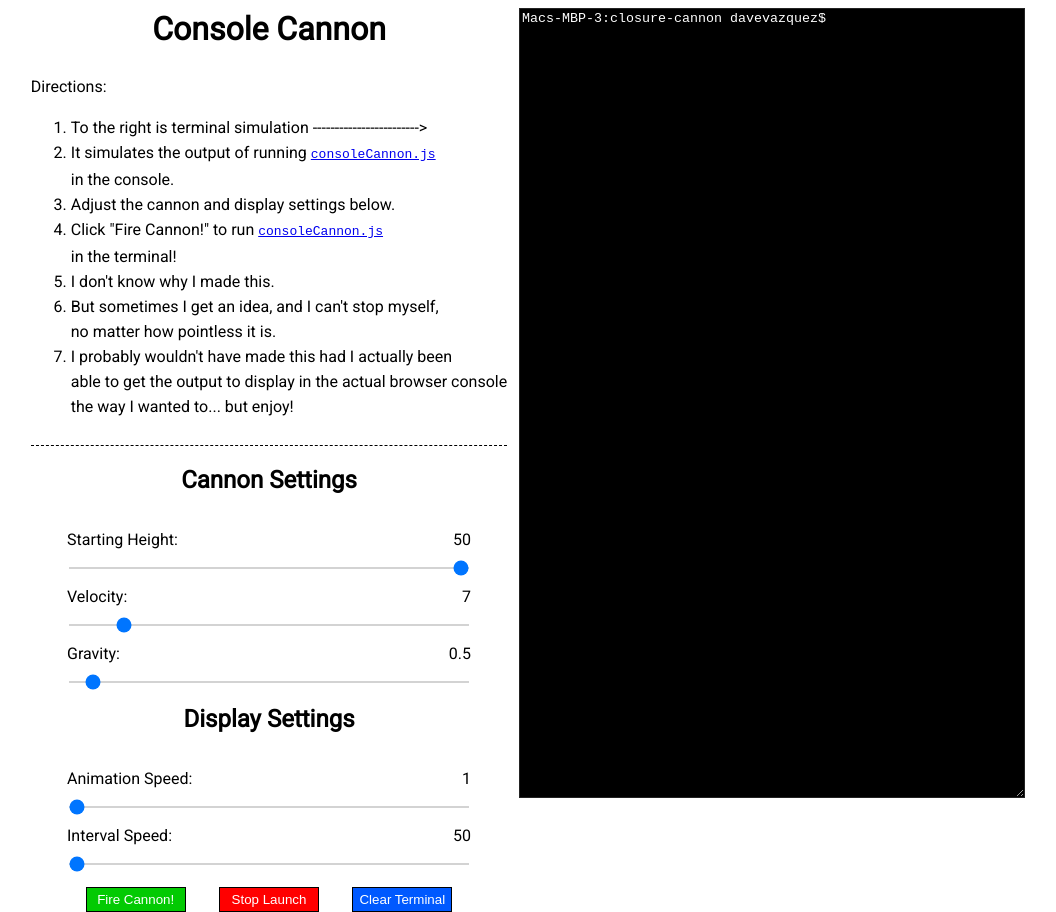
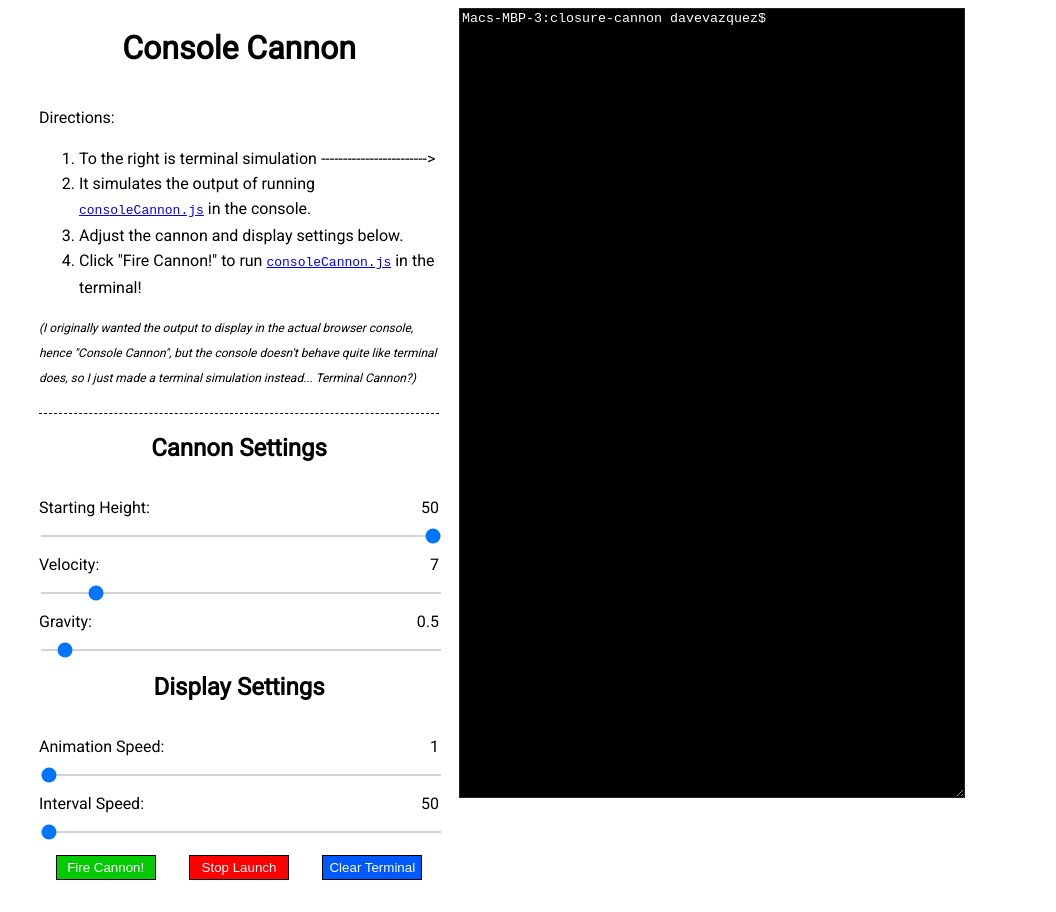
Before and after one commit to dave-vazquez/console-cannon, a plain HTML site: page index.html in a window 1280 px wide. Shown: the whole page, without its empty margins (121-1177 px from the left). After the commit the page ends 880 px from the top, so only its background shows below. Drawn offline with Linux system fonts and the light colour scheme.

Commit message:
changed some styles

```diff
--- a/index.html
+++ b/index.html
@@ -18,19 +18,17 @@
             <div class="directions-container">
                 <p>Directions:</p>
                 <ol>
-                    <li>To the right is terminal simulation ------------------------></li>
-                    <li>It simulates the output of running <a href="https://github.com/dave-vazquez/JavaScript-II/blob/dave-vazquez/assignments/consoleCannon.js"><code>consoleCannon.js</code></a></br>
+                    <li id="dir-1"><span>To the right is terminal simulation ------------------------></span></li>
+                    <li>It simulates the output of running <a href="https://github.com/dave-vazquez/JavaScript-II/blob/dave-vazquez/assignments/consoleCannon.js"><code>consoleCannon.js</code></a>
                         in the console.</li>
                     <li>Adjust the cannon and display settings below.</li>
-                    <li>Click "Fire Cannon!" to run <a href="https://github.com/dave-vazquez/JavaScript-II/blob/dave-vazquez/assignments/consoleCannon.js"><code>consoleCannon.js</code></a></br>
+                    <li>Click "Fire Cannon!" to run <a href="https://github.com/dave-vazquez/JavaScript-II/blob/dave-vazquez/assignments/consoleCannon.js"><code>consoleCannon.js</code></a>
                         in the terminal!</li>
-                    <li>I don't know why I made this.</li>
-                    <li>But sometimes I get an idea, and I can't stop myself,</br>
-                        no matter how pointless it is.</li>
-                    <li>I probably wouldn't have made this had I actually been</br>
-                        able to get the output to display in the actual browser console</br>
-                        the way I wanted to... but enjoy!</li>
                 </ol>
+                <p><em>(I originally wanted the output to display in the actual browser console,
+                    hence "Console Cannon", but the console doesn't behave quite like terminal
+                    does, so I just made a terminal simulation instead... Terminal Cannon?)</em>
+                </p>
             </div>
 
             <h2>Cannon Settings</h2>
--- a/less/index.less
+++ b/less/index.less
@@ -3,34 +3,34 @@ body {
 }
 
 .container {
-
     .flex();
     width: 100%;
+    max-width: 1000px;
     height: 98vh;
-    max-width: 1000px;
+
     margin: 0 auto;
 
-    h1 {
-        margin-top: 2px;
-        margin-bottom: 0px;
-    }
 
     .left-panel {
         .flex(column, center, center);
         align-self: flex-start;
-        width: 50%;
-        max-width: 800px;
-        margin: 0 auto;
+        width: 40%;
+        margin: 0 20px;
 
         .directions-container {
+            width: 100%;
             line-height: 25px;
-            max-width: 500px;
-            padding: 10px 0;
+            padding-bottom: 10px;
             border-bottom: 1px dashed black;
+
+            p:last-of-type {
+                font-size: 12px;
+            }
         }
 
         .slider-container {
             .flex(column);
+            width: 100%;
 
             div {
                 .flex(@justify: space-between)
@@ -38,7 +38,7 @@ body {
 
             .slider {
                 -webkit-appearance: none;
-                width: 400px;
+                width: 100%;
                 height: 2px;
                 background: #d3d3d3;
                 outline: none;
@@ -85,7 +85,7 @@ body {
     }
 
     .right-panel {
-        width: 50%;
+        width: 60%;
 
         #node-terminal {
             width: 500px;
@@ -119,7 +119,7 @@ body {
 .content-tablet(@className) {
 
     & when (@className = 'container') {
-        .flex(column);
+        .flex(column, center, center);
         width: 100%;
         height: auto;
         max-width: 1000px;
@@ -130,13 +130,19 @@ body {
         .flex(column, center, center);
         width: 100%;
         padding: 0 10px;
-
-        //max-width: 1000px;
-        //margin: 0 auto;
     }
     & when (@className = 'directions-container') {
+        .flex(column, center, center);
         width: 100%;
         padding: 0 10px;
+
+        #dir-1 span {
+            display: none;
+        }
+
+        #dir-1:after {
+            content: 'Down below is a terminal simulation';
+        }
 
         //max-width: 1000px;
         //margin: 0 auto;
```
Also changed, not shown: css/index.css.
